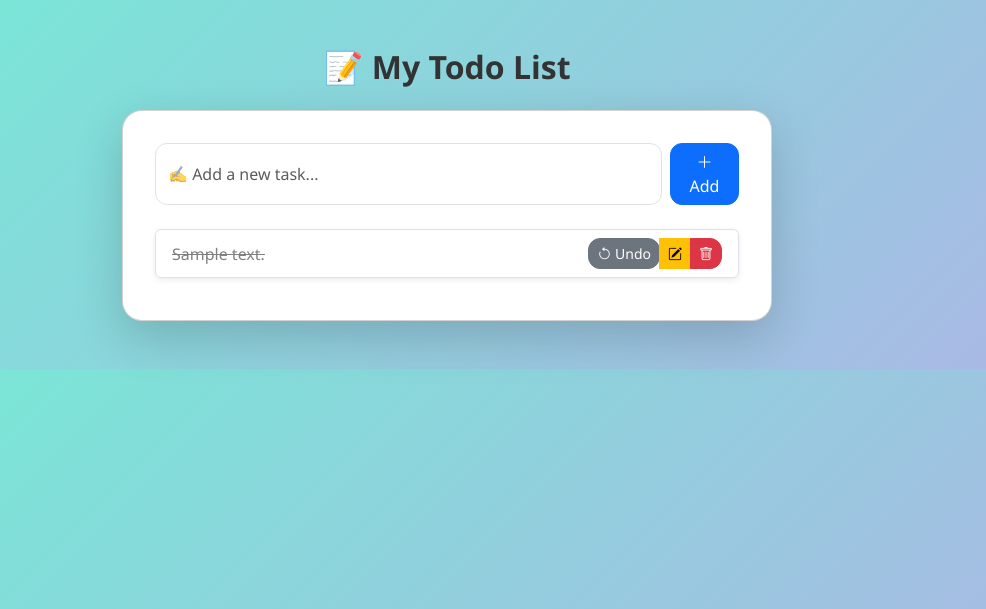
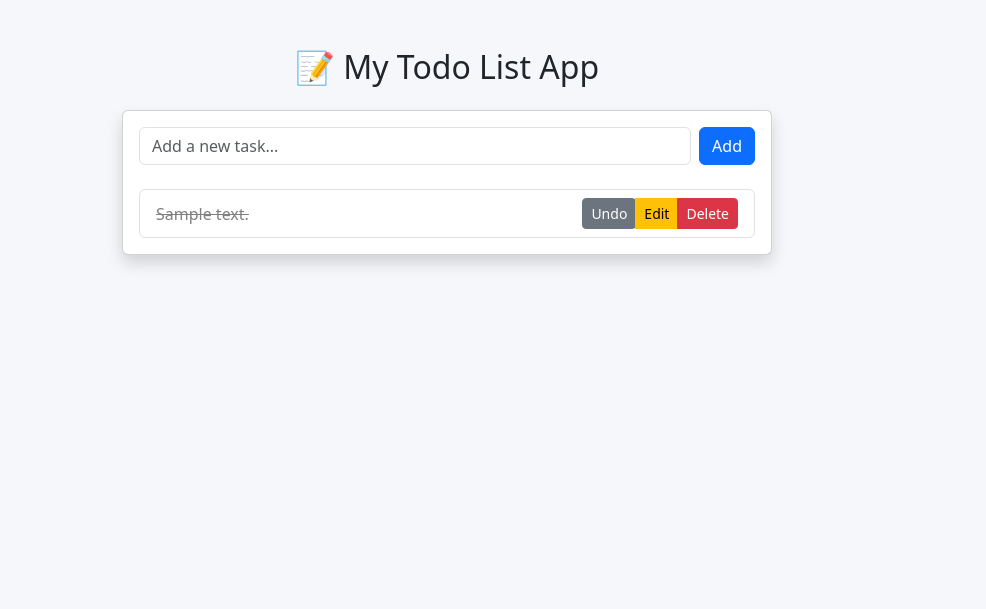
Before and after one commit to Deepika20011212/Portfolio-app-EKS, a Flask app: page / in a window 1280 px wide. Shown: the top 609 px of the page, without its empty margins (193-1179 px from the left). Run offline with Flask 3, Linux system fonts and the light colour scheme; tables that the repository leaves empty hold one stand-in row (values such as "Sample post").

Commit message:
Update index.html

```diff
--- a/templates/index.html
+++ b/templates/index.html
@@ -5,97 +5,39 @@
   <meta name="viewport" content="width=device-width, initial-scale=1">
   <title>To-Do App</title>
   <link href="https://cdn.jsdelivr.net/npm/bootstrap@5.3.0/dist/css/bootstrap.min.css" rel="stylesheet">
-  <link href="https://cdn.jsdelivr.net/npm/bootstrap-icons@1.10.5/font/bootstrap-icons.css" rel="stylesheet">
   <style>
-    body {
-      background: linear-gradient(135deg, #74ebd5 0%, #ACB6E5 100%);
-      font-family: "Segoe UI", sans-serif;
-    }
-    .todo-card {
-      max-width: 650px;
-      margin: auto;
-    }
-    .card {
-      border-radius: 20px;
-      overflow: hidden;
-    }
-    .card-body {
-      padding: 2rem;
-    }
-    h2 {
-      font-weight: bold;
-      color: #333;
-    }
-    .form-control {
-      border-radius: 12px;
-    }
-    .btn {
-      border-radius: 12px;
-      transition: all 0.3s ease;
-    }
-    .btn:hover {
-      transform: scale(1.05);
-    }
-    .list-group-item {
-      border-radius: 12px;
-      margin-bottom: 10px;
-      background: #fff;
-      box-shadow: 0 2px 6px rgba(0,0,0,0.08);
-    }
-    .completed {
-      text-decoration: line-through;
-      color: gray;
-    }
-    .btn-group form {
-      display: inline;
-    }
+    body { background: #f5f7fa; }
+    .todo-card { max-width: 650px; margin: auto; }
+    .completed { text-decoration: line-through; color: gray; }
   </style>
 </head>
 <body>
   <div class="container py-5">
     <div class="todo-card">
-      <h2 class="text-center mb-4">📝 My Todo List</h2>
-      <div class="card shadow-lg">
+      <h2 class="text-center mb-4">📝 My Todo List App</h2>
+      <div class="card shadow">
         <div class="card-body">
-          <!-- Add Task Form -->
           <form action="/add" method="post" class="d-flex mb-4">
-            <input type="text" name="content" class="form-control me-2" placeholder="✍️ Add a new task..." required>
-            <button type="submit" class="btn btn-primary">
-              <i class="bi bi-plus-lg"></i> Add
-            </button>
+            <input type="text" name="content" class="form-control me-2" placeholder="Add a new task..." required>
+            <button type="submit" class="btn btn-primary">Add</button>
           </form>
 
-          <!-- If no tasks -->
           {% if todos|length == 0 %}
-          <p class="text-center text-muted">🎉 No tasks yet! Add one above.</p>
+          <p class="text-center text-muted">No tasks yet!</p>
           {% endif %}
 
-          <!-- Task List -->
           <ul class="list-group">
             {% for todo in todos %}
             <li class="list-group-item d-flex justify-content-between align-items-center">
-              <span class="{% if todo['completed'] %}completed{% endif %}">
-                {{ todo['content'] }}
-              </span>
+              <span class="{% if todo['completed'] %}completed{% endif %}">{{ todo['content'] }}</span>
               <div class="btn-group">
-                <!-- Toggle Complete -->
                 <form action="/toggle/{{ todo['id'] }}" method="post">
                   <button type="submit" class="btn btn-sm {% if todo['completed'] %}btn-secondary{% else %}btn-success{% endif %}">
-                    {% if todo['completed'] %}
-                      <i class="bi bi-arrow-counterclockwise"></i> Undo
-                    {% else %}
-                      <i class="bi bi-check-lg"></i> Done
-                    {% endif %}
+                    {% if todo['completed'] %}Undo{% else %}Done{% endif %}
                   </button>
                 </form>
-                <!-- Edit -->
-                <a href="/edit/{{ todo['id'] }}" class="btn btn-sm btn-warning">
-                  <i class="bi bi-pencil-square"></i>
-                </a>
-                <!-- Delete -->
-                <a href="/delete/{{ todo['id'] }}" class="btn btn-sm btn-danger">
-                  <i class="bi bi-trash"></i>
-                </a>
+                <a href="/edit/{{ todo['id'] }}" class="btn btn-sm btn-warning">Edit</a>
+                <a href="/delete/{{ todo['id'] }}" class="btn btn-sm btn-danger">Delete</a>
               </div>
             </li>
             {% endfor %}
```
